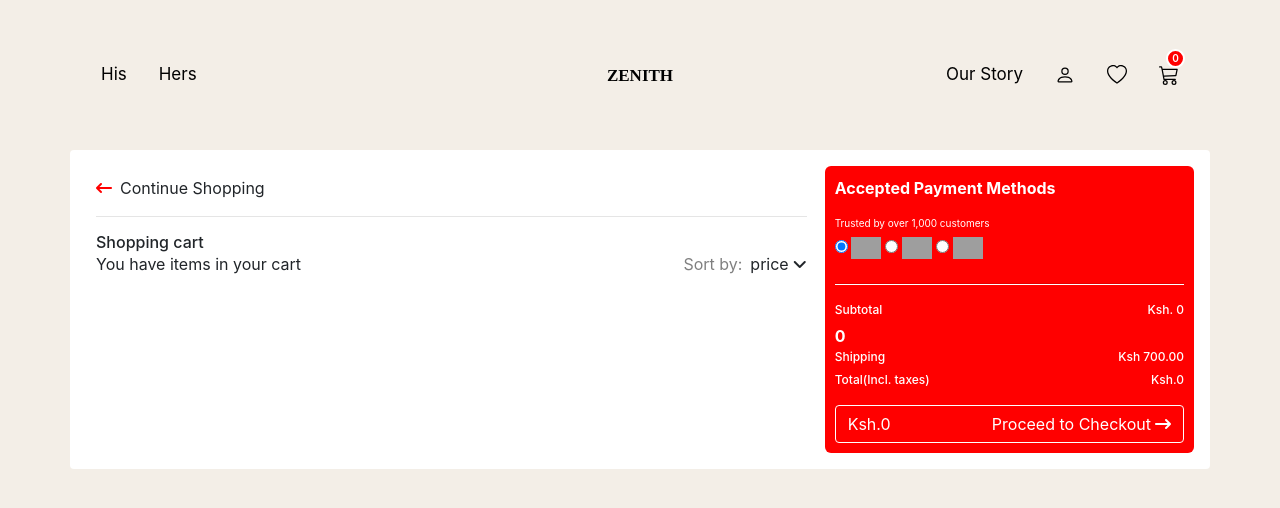
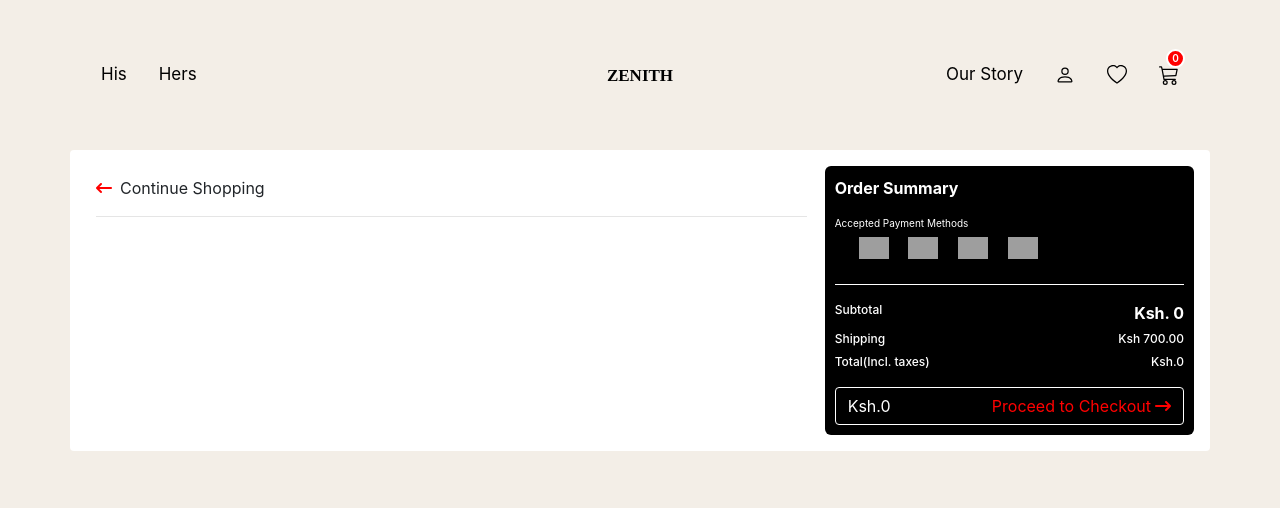
Before and after one commit to AtienoObwanda/zenith, a Django app: page /cart/ in a window 1280 px wide. Shown: the top 508 px of the page. Run offline with Django 3.2, Linux system fonts and the light colour scheme; some libraries are stand-ins or nearby versions; grey boxes are pictures that could not be loaded.

Commit message:
able to add and edit cart items

```diff
--- a/Cart/urls.py
+++ b/Cart/urls.py
@@ -8,6 +8,6 @@ app_name = 'Cart'
 urlpatterns = [
     path('', views.cart_summary, name = 'cart_summary'),
     path('add/', views.cart_add, name='cart_add'),
-    # path('delete/', views.cart_delete, name='cart_delete'),
-    # path('update/', views.cart_update, name='cart_update'),
+    path('delete/', views.cart_delete, name='cart_delete'),
+    path('update/', views.cart_update, name='cart_update'),
 ]
--- a/static/store/css/cart.css
+++ b/static/store/css/cart.css
@@ -1,5 +1,6 @@
 .payment-info {
-    background: #FF0000;
+    background: #000;
+    /* background: #FF0000; */
     padding: 10px;
     border-radius: 6px;
     color: #fff;
--- a/templates/Cart/cart.html
+++ b/templates/Cart/cart.html
@@ -17,9 +17,15 @@
           ><span class="ml-2">Continue Shopping</span>
         </div>
         <hr />
+        {% for item in cart %}
+    {% with watch=item.watch %}
         <h6 class="mb-0">Shopping cart</h6>
         <div class="d-flex justify-content-between">
+        {% if item %}
           <span>You have items in your cart</span>
+        {% else %}
+          <span>You have no items in your cart</span>
+        {% endif %}
           <div class="d-flex flex-row align-items-center">
             <span class="text-black-50">Sort by:</span>
             <div class="price ml-2">
@@ -27,8 +33,7 @@
             </div>
           </div>
         </div>
-    {% for item in cart %}
-    {% with watch=item.watch %}
+
         <div
           class="d-flex justify-content-between align-items-center mt-3 p-2 items rounded"
           data-index="{{watch.id}}"
@@ -54,16 +59,22 @@
                   <option value="">3</option>
                   <option value="">4</option>
                 </select>
-            <a type="button" id="update-button" data-index="{{product.id}}" class="update-button text-decoration-none small ps-3 mr-3">
-              <svg xmlns="http://www.w3.org/2000/svg" width="18" height="18" fill="#FF0000" class="bi bi-pencil-square" viewBox="0 0 16 16">
+            <a type="button" id="update-button" data-index="{{watch.id}}" class="update-button text-decoration-none small ps-3 mr-3" style="color:#FF0000">
+
+              <svg xmlns="http://www.w3.org/2000/svg" width="14" height="14" fill="#FF0000" class="bi bi-pencil-square" viewBox="0 0 16 16">
                 <path d="M15.502 1.94a.5.5 0 0 1 0 .706L14.459 3.69l-2-2L13.502.646a.5.5 0 0 1 .707 0l1.293 1.293zm-1.75 2.456-2-2L4.939 9.21a.5.5 0 0 0-.121.196l-.805 2.414a.25.25 0 0 0 .316.316l2.414-.805a.5.5 0 0 0 .196-.12l6.813-6.814z"/>
                 <path fill-rule="evenodd" d="M1 13.5A1.5 1.5 0 0 0 2.5 15h11a1.5 1.5 0 0 0 1.5-1.5v-6a.5.5 0 0 0-1 0v6a.5.5 0 0 1-.5.5h-11a.5.5 0 0 1-.5-.5v-11a.5.5 0 0 1 .5-.5H9a.5.5 0 0 0 0-1H2.5A1.5 1.5 0 0 0 1 2.5v11z"/>
               </svg>
+
+            Edit
             </a>
-            <a type="button" id="delete-button" data-index="{{product.id}}" class="delete-button text-decoration-none small mr-3">
-              <svg xmlns="http://www.w3.org/2000/svg" width="18" height="18" fill="#FF0000" class="bi bi-trash3-fill" viewBox="0 0 16 16">
+            <a type="button" id="delete-button" data-index="{{watch.id}}" class="delete-button text-decoration-none small mr-3" style="color:#FF0000">
+
+                <svg xmlns="http://www.w3.org/2000/svg" width="14" height="14" fill="#FF0000" class="bi bi-trash3-fill" viewBox="0 0 16 16">
                 <path d="M11 1.5v1h3.5a.5.5 0 0 1 0 1h-.538l-.853 10.66A2 2 0 0 1 11.115 16h-6.23a2 2 0 0 1-1.994-1.84L2.038 3.5H1.5a.5.5 0 0 1 0-1H5v-1A1.5 1.5 0 0 1 6.5 0h3A1.5 1.5 0 0 1 11 1.5Zm-5 0v1h4v-1a.5.5 0 0 0-.5-.5h-3a.5.5 0 0 0-.5.5ZM4.5 5.029l.5 8.5a.5.5 0 1 0 .998-.06l-.5-8.5a.5.5 0 1 0-.998.06Zm6.53-.528a.5.5 0 0 0-.528.47l-.5 8.5a.5.5 0 0 0 .998.058l.5-8.5a.5.5 0 0 0-.47-.528ZM8 4.5a.5.5 0 0 0-.5.5v8.5a.5.5 0 0 0 1 0V5a.5.5 0 0 0-.5-.5Z"/>
               </svg>
+
+              Remove
             </a>
 
             <span class="d-block ml-5 font-weight-bold">Ksh {{watch.price}}</span
@@ -79,51 +90,50 @@
     <div class="col-md-4">
         <div class="payment-info">
           <div class="d-flex justify-content-between align-items-center">
-            <span>Accepted Payment Methods</span>
+            <span>Order Summary</span>
           </div>
-          <span class="type d-block mt-3 mb-1">Trusted by over 1,000 customers</span
-          ><label class="radio">
-            <input type="radio" name="card" value="payment" checked />
+          <span class="type d-block mt-3 mb-1">Accepted Payment Methods</span
+          >
+          <label class="radio mr-3 ml-4">
             <span
               ><img
                 width="30"
-                src="https://img.icons8.com/color/48/000000/mastercard.png"
+                src="https://seeklogo.com/images/M/mpesa-logo-AE44B6F8EB-seeklogo.com.png"
+            /></span>
+          </label>
+          <label class="radio mr-3">
+            <span
+              ><img
+                width="30"
+                src="https://seeklogo.com/images/P/paypal-logo-CA814C6B42-seeklogo.com.png"
             /></span>
           </label>
 
-          <label class="radio">
-            <input type="radio" name="card" value="payment" />
+          <label class="radio mr-3">
             <span
               ><img
                 width="30"
-                src="https://img.icons8.com/officel/48/000000/visa.png"
+                src="https://seeklogo.com/images/M/Master_Card-logo-027CB51F96-seeklogo.com.png"
             /></span>
           </label>
 
 
 
         <label class="radio">
-          <input type="radio" name="card" value="payment" />
           <span
             ><img
               width="30"
-              src="https://img.icons8.com/officel/48/000000/paypal.png"
+              src="https://seeklogo.com/images/V/VISA-logo-A32D589D31-seeklogo.com.png"
           /></span>
         </label>
 
-        <div class="row">
-          <div class="col-md-6">
 
-          </div>
-          <div class="col-md-6">
-
-          </div>
-        </div>
         <hr class="line" />
         <div class="d-flex justify-content-between information">
-          <span>Subtotal</span><span>Ksh. {{cart.get_subtotal_price}}</span>
-        </div>
-        <div id="subtotal" class="d-inline-flex fw-bold">{{cart.get_subtotal_price}}</div>
+          <span>Subtotal</span>
+        <div id="subtotal" class="d-inline-flex fw-bold">Ksh. {{cart.get_subtotal_price}}</div>
+      </div>
+
         <div class="d-flex justify-content-between information">
           <span>Shipping</span><span>Ksh 700.00</span>
         </div>
@@ -132,9 +142,9 @@
         </div>
         <button
           class="btn btn-primary btn-block d-flex justify-content-between mt-3"
-          type="button" style="background-color: #FF0000; border-color: #FFF;"
+          type="button" style="background-color: #000; border-color: #fff;"
         >
-        <span id="total">Ksh.{{cart.get_total_price}}</span><span>Proceed to Checkout<i class="fa fa-long-arrow-right ml-1"></i></span>
+        <span id="total">Ksh.{{cart.get_total_price}}</span><span style="color:#FF0000">Proceed to Checkout<i class="fa fa-long-arrow-right ml-1"></i></span>
         </button>
       </div>
     </div>
@@ -142,5 +152,50 @@
   </div>
 </div>
 <!--
+  SCRIPT
 -->
+<script>
+  //Delete
+  $(document).on('click', '.delete-button', function(e){
+      e.preventDefault();
+      var wachid = $(this).data('index');
+      $.ajax({
+          type: 'POST',
+          url:'{% url "Cart:cart_delete" %}',
+          data:{
+              watchid: $(this).data('index'),
+              csrfmiddlewaretoken: "{{csrf_token}}",
+              action: 'post'
+              },
+          success: function (json) {
+                  $('.watch-item[data-index="' + wachid + '"]').remove();
+                  document.getElementById("subtotal").innerHTML = json.subtotal;
+                   document.getElementById("cart-qty").innerHTML = json.qty
+                },
+          error: function (xhr, errmsg, err) {}
+      });
+  });
+
+  //update
+  $(document).on('click', '.update-button', function (e) {
+      e.preventDefault();
+      var wachid = $(this).data('index');
+      $.ajax({
+        type: 'POST',
+        url: '{% url "Cart:cart_update" %}',
+        data: {
+          watchid: $(this).data('index'),
+          watchqty: $('#select' + wachid + ' option:selected').text(),
+          csrfmiddlewaretoken: "{{csrf_token}}",
+          action: 'post'
+        },
+        success: function (json) {
+          //document.getElementById("newPrice").innerHTML = json.newPrice
+          document.getElementById("cart-qty").innerHTML = json.qty
+          document.getElementById("subtotal").innerHTML = json.subtotal
+        },
+        error: function (xhr, errmsg, err) {}
+      });
+    })
+</script>
 {% endblock %}
```
Also changed, not shown: templates/Cart/dummy.html (deleted, +0 -139 lines).
